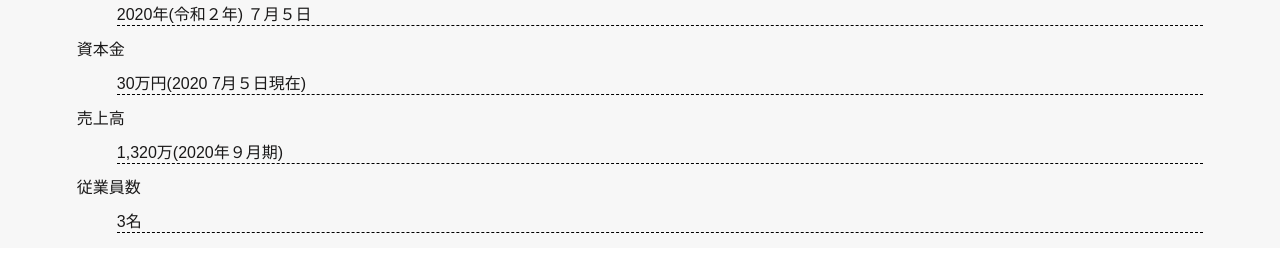
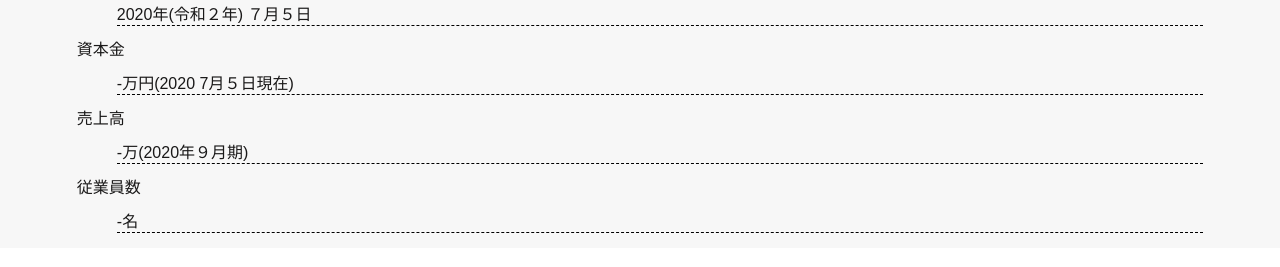
Before and after one commit to ksn-design/company-overview, a plain HTML site: page index.html in a window 1280 px wide. Shown: the part 615-882 px from the top of the page. Drawn offline with Linux system fonts and the light colour scheme.

Commit message:
Update index.html

```diff
--- a/index.html
+++ b/index.html
@@ -57,11 +57,11 @@
               <dt>設立</dt>
               <dd>2020年(令和２年) ７月５日</dd>
               <dt>資本金</dt>
-              <dd>30万円(2020 7月５日現在)</dd>
+              <dd>-万円(2020 7月５日現在)</dd>
               <dt>売上高</dt>
-              <dd>1,320万(2020年９月期)</dd>
+              <dd>-万(2020年９月期)</dd>
               <dt>従業員数</dt>
-              <dd>3名</dd>
+              <dd>-名</dd>
               </dl>
             </li>
           </ul>
```
